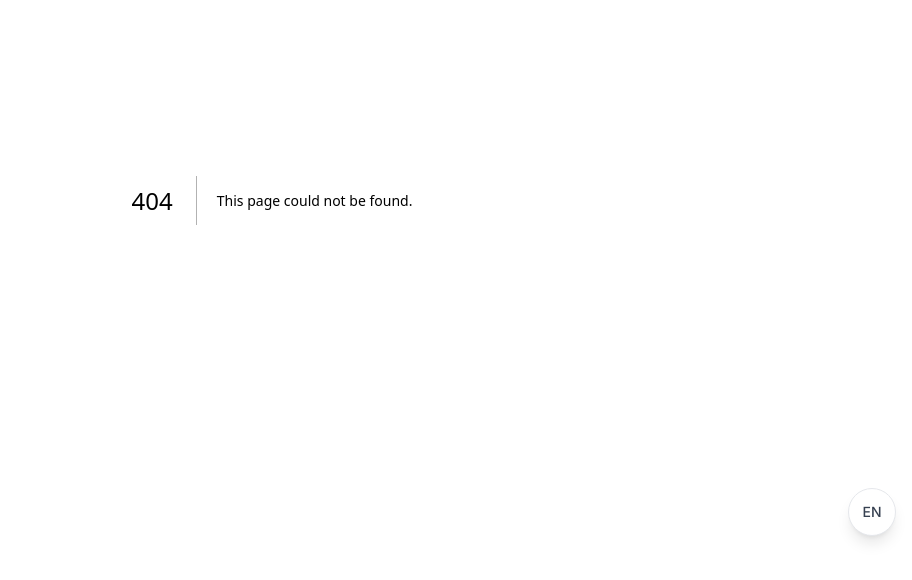
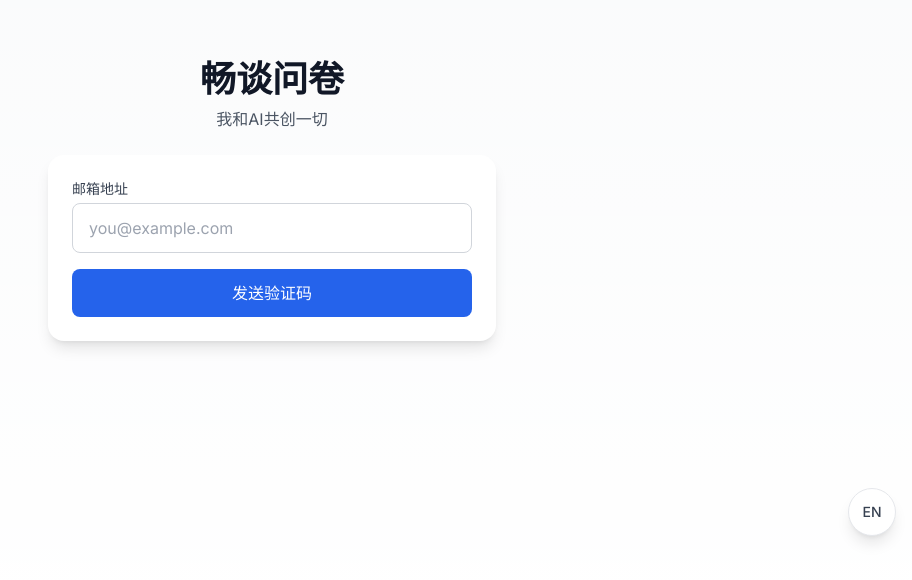
Before and after one commit to leweii/ct-online-survey, a Next.js app: page /login in a window 1280 px wide. Before the commit this address had no page. Shown: the part 200-780 px from the top of the page, without its empty margins (368-1280 px from the left). Built offline with nearby package versions, Linux system fonts and the light colour scheme.

Commit message:
feat: add /login page with two-step OTP form
Co-Authored-By: Claude Sonnet 4.6 <noreply@anthropic.com>

```diff
--- /dev/null
+++ b/src/app/login/page.tsx
@@ -0,0 +1,140 @@
+"use client";
+
+import { useState, Suspense } from "react";
+import { useRouter, useSearchParams } from "next/navigation";
+
+function LoginForm() {
+  const router = useRouter();
+  const searchParams = useSearchParams();
+  const next = searchParams.get("next") || "/dashboard";
+
+  const [step, setStep] = useState<"email" | "otp">("email");
+  const [email, setEmail] = useState("");
+  const [code, setCode] = useState("");
+  const [loading, setLoading] = useState(false);
+  const [error, setError] = useState<string | null>(null);
+
+  const requestOtp = async (e: React.FormEvent) => {
+    e.preventDefault();
+    setError(null);
+    setLoading(true);
+    try {
+      const res = await fetch("/api/auth/request-otp", {
+        method: "POST",
+        headers: { "Content-Type": "application/json" },
+        body: JSON.stringify({ email }),
+      });
+      if (!res.ok) throw new Error((await res.json()).error || "发送失败");
+      setStep("otp");
+    } catch (err: any) {
+      setError(err.message || "发送失败");
+    } finally {
+      setLoading(false);
+    }
+  };
+
+  const verifyOtp = async (e: React.FormEvent) => {
+    e.preventDefault();
+    setError(null);
+    setLoading(true);
+    try {
+      const res = await fetch("/api/auth/verify-otp", {
+        method: "POST",
+        headers: { "Content-Type": "application/json" },
+        body: JSON.stringify({ email, code }),
+      });
+      if (!res.ok) throw new Error((await res.json()).error || "验证失败");
+      router.push(next);
+    } catch (err: any) {
+      setError(err.message || "验证失败");
+    } finally {
+      setLoading(false);
+    }
+  };
+
+  return (
+    <main className="min-h-screen flex flex-col items-center justify-center p-4">
+      <div className="w-full max-w-md">
+        <div className="text-center mb-6">
+          <h1 className="text-4xl font-bold text-gray-900 mb-2">畅谈问卷</h1>
+          <p className="text-gray-600">我和AI共创一切</p>
+        </div>
+
+        <div className="bg-white rounded-2xl shadow-lg p-6">
+          {step === "email" ? (
+            <form onSubmit={requestOtp} className="space-y-4">
+              <div>
+                <label className="block text-sm font-medium text-gray-700 mb-1">
+                  邮箱地址
+                </label>
+                <input
+                  type="email"
+                  required
+                  value={email}
+                  onChange={(e) => setEmail(e.target.value)}
+                  placeholder="you@example.com"
+                  className="w-full px-4 py-3 border border-gray-300 rounded-lg focus:outline-none focus:ring-2 focus:ring-blue-500"
+                />
+              </div>
+              <button
+                type="submit"
+                disabled={loading}
+                className="w-full py-3 bg-blue-600 text-white rounded-lg font-medium hover:bg-blue-700 disabled:opacity-50"
+              >
+                {loading ? "发送中…" : "发送验证码"}
+              </button>
+            </form>
+          ) : (
+            <form onSubmit={verifyOtp} className="space-y-4">
+              <p className="text-sm text-gray-600">
+                验证码已发送至 <b>{email}</b>
+              </p>
+              <div>
+                <label className="block text-sm font-medium text-gray-700 mb-1">
+                  6位验证码
+                </label>
+                <input
+                  type="text"
+                  inputMode="numeric"
+                  pattern="\d{6}"
+                  maxLength={6}
+                  required
+                  value={code}
+                  onChange={(e) => setCode(e.target.value.replace(/\D/g, ""))}
+                  placeholder="123456"
+                  className="w-full px-4 py-3 border border-gray-300 rounded-lg focus:outline-none focus:ring-2 focus:ring-blue-500 text-center text-2xl tracking-widest"
+                />
+              </div>
+              <button
+                type="submit"
+                disabled={loading || code.length !== 6}
+                className="w-full py-3 bg-blue-600 text-white rounded-lg font-medium hover:bg-blue-700 disabled:opacity-50"
+              >
+                {loading ? "验证中…" : "登录"}
+              </button>
+              <button
+                type="button"
+                onClick={() => setStep("email")}
+                className="w-full py-3 text-gray-600 hover:text-gray-900"
+              >
+                ← 修改邮箱
+              </button>
+            </form>
+          )}
+
+          {error && (
+            <p className="mt-4 text-red-500 text-sm text-center">{error}</p>
+          )}
+        </div>
+      </div>
+    </main>
+  );
+}
+
+export default function LoginPage() {
+  return (
+    <Suspense>
+      <LoginForm />
+    </Suspense>
+  );
+}
```
